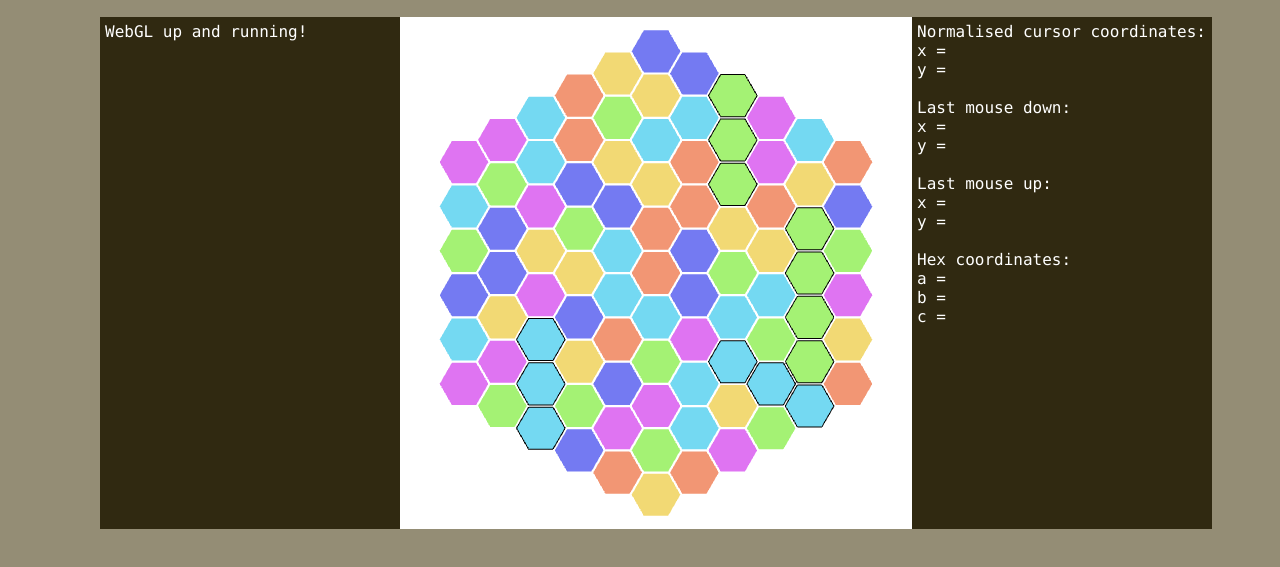
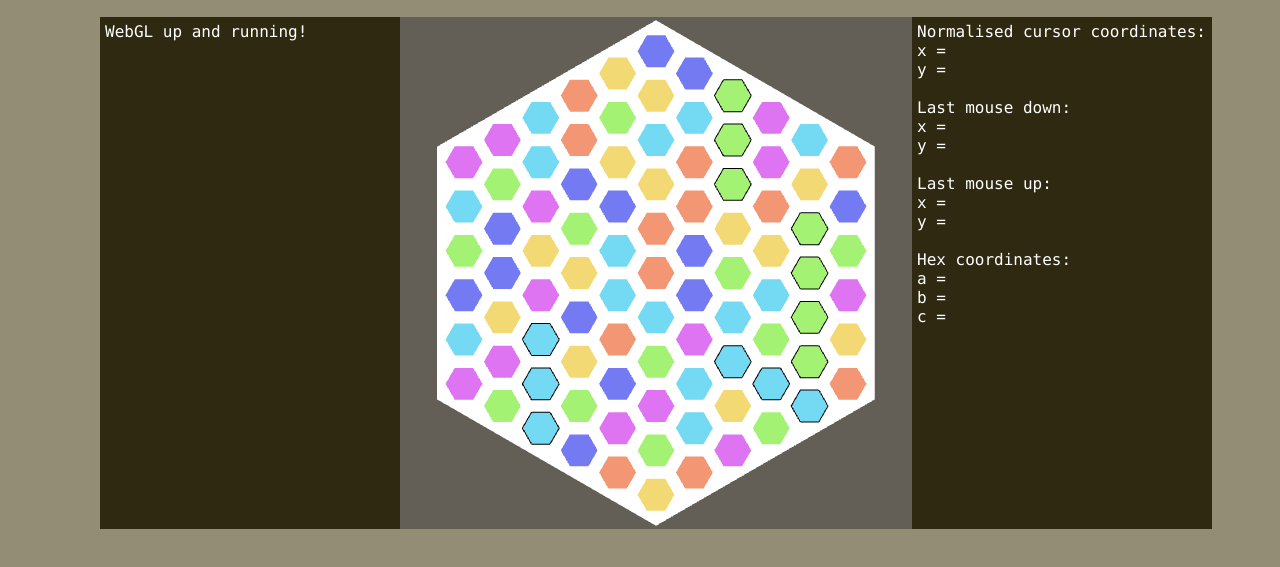
Before and after one commit to m-ender/hexagonal-zero, a website: page public/index.html in a window 1280 px wide. Shown: the part 83-650 px from the top of the page. Drawn offline with Linux system fonts and the light colour scheme; animation ran at ten frames a second.

Commit message:
Add border to hide creation of new tiles

```diff
--- /dev/null
+++ b/public/Border.js
@@ -0,0 +1,50 @@
+
+function Border(gridSize, hexD, color)
+{
+    this.gridSize = gridSize;
+    this.hexD = hexD;
+
+    this.color = color;
+
+    var innerSize = (gridSize - 0.3) * hexD;
+    var outerSize = 3*innerSize;
+
+    var coords = [];
+
+    for (var i = 0; i < 7; ++i)
+    {
+        var angle = pi/6 + i*pi/3;
+        coords.push(cos(angle)*innerSize);
+        coords.push(sin(angle)*innerSize);
+        coords.push(cos(angle)*outerSize);
+        coords.push(sin(angle)*outerSize);
+    }
+
+    this.vertices = {};
+    this.vertices.data = new Float32Array(coords);
+
+    this.vertices.bufferId = gl.createBuffer();
+    gl.bindBuffer(gl.ARRAY_BUFFER, this.vertices.bufferId);
+    gl.bufferData(gl.ARRAY_BUFFER, this.vertices.data, gl.STATIC_DRAW);
+}
+
+Border.prototype.render = function() {
+    gl.useProgram(hexagonProgram.program);
+
+    gl.uniform2f(hexagonProgram.uCenter, 0, 0);
+    gl.uniform1f(hexagonProgram.uScale, 1);
+
+    gl.enableVertexAttribArray(hexagonProgram.aPos);
+    gl.bindBuffer(gl.ARRAY_BUFFER, this.vertices.bufferId);
+    gl.vertexAttribPointer(hexagonProgram.aPos, 2, gl.FLOAT, false, 0, 0);
+
+    gl.uniform4f(hexagonProgram.uColor,
+                 this.color.red()/255,
+                 this.color.green()/255,
+                 this.color.blue()/255,
+                 1);
+
+    gl.drawArrays(gl.TRIANGLE_STRIP, 0, 14);
+
+    gl.disableVertexAttribArray(hexagonProgram.aPos);
+};
--- a/public/Configuration.js
+++ b/public/Configuration.js
@@ -16,10 +16,10 @@ var hexSize = 1;
 var hexD = hexSize * sqrt(3);
 
 // How large should hexes be by default
-var defaultScale = 0.95;
+var defaultScale = 0.72;
 // How much should the scale oscillate when the hex is selected. The amplitude
 // is relative to the hex's base size.
-var scaleAmplitude = 0.05;
+var scaleAmplitude = 0.28;
 var scalePeriod = 1; // in seconds
 
 // How fast do hexes shrink when dissolving? Given in hexSize per second
--- a/public/hexagonal-zero.js
+++ b/public/hexagonal-zero.js
@@ -13,6 +13,7 @@ var colorGenerator;
 var hexagonProgram = {};
 
 var grid;
+var border;
 
 var resolution = 512; // We're assuming a square aspect ratio
 var viewPort = {};
@@ -120,6 +121,8 @@ function init()
     gl.uniform1f(hexagonProgram.uAngle, angle);
 
     gl.useProgram(null);
+
+    border = new Border(gridSize, hexD, $.Color('#635F56'));
 
     prepareHexagons();
     grid = new Grid(gridSize, nColors, colorGenerator);
@@ -435,6 +438,8 @@ function drawScreen()
         }
     }
 
+    border.render();
+
     gl.useProgram(null);
 
     gl.disable(gl.BLEND);
--- a/public/index.html
+++ b/public/index.html
@@ -13,6 +13,7 @@
     <script type="text/javascript" src="math.js"></script>
     <script type="text/javascript" src="Configuration.js"></script>
     <script type="text/javascript" src="ColorGenerator.js"></script>
+    <script type="text/javascript" src="Border.js"></script>
     <script type="text/javascript" src="Hexagon.js"></script>
     <script type="text/javascript" src="Grid.js"></script>
     <script type="text/javascript" src="hexagonal-zero.js"></script>
```
